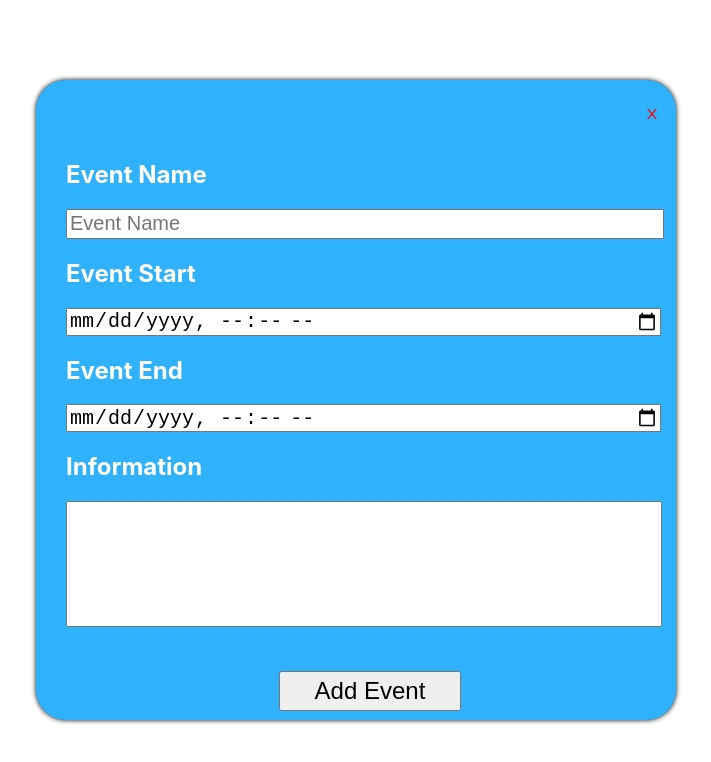
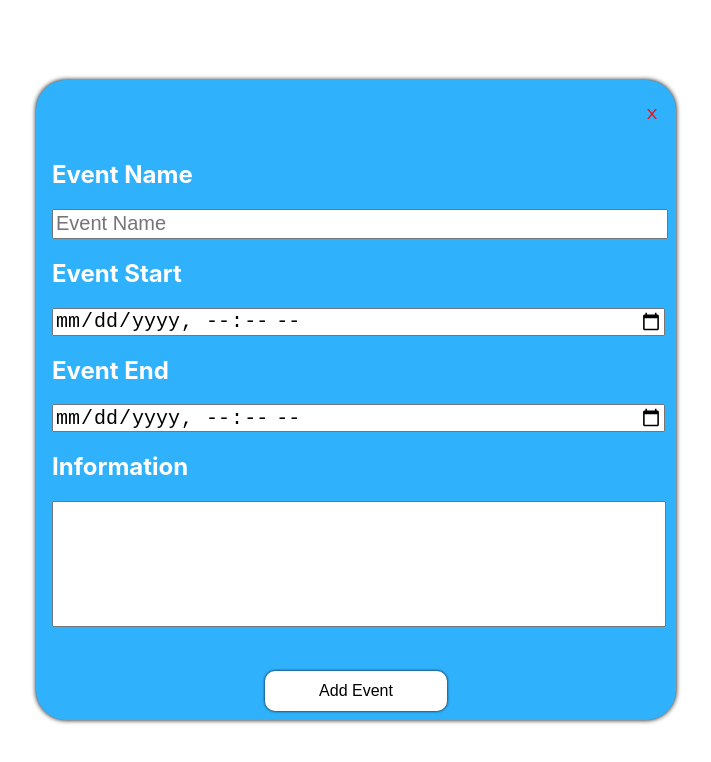
Before and after one commit to akwan84/Calender, a React (Create React App) app: page / in a window 1280 px wide. Both pictures are taken after a click on the button "Add Event". Shown: the top 762 px of the page, without its empty margins (284-995 px from the left). Built offline with nearby package versions, Linux system fonts and the light colour scheme; the HTML template or start-up script is replaced by a standard one.

Commit message:
fixed resizing issue

```diff
--- a/src/index.css
+++ b/src/index.css
@@ -13,7 +13,7 @@ code {
 }
 
 .event-input {
-  width: 97%;
+  width: 100%;
   height: 3vh;
   font-size: 2.5vh;
 }
@@ -45,7 +45,7 @@ code {
 
 #form-contents {
   position: absolute;
-  left: 30px;
+  left: 2.5%;
   top: 60px;
   color: white;
   width: 95%;
@@ -53,7 +53,7 @@ code {
 
 #information {
   resize: none;
-  width: 97%;
+  width: 100%;
   height: 15vh;
 }
 
@@ -62,7 +62,12 @@ code {
   height: 5vh;
   position: absolute;
   left: 35%;
-  font-size: 3vh;
+  font-size: 2vh;
+  background-color:white;
+  color:black;
+  border-radius: 10px;
+  border: 0px;
+  box-shadow: 0px 0px 3px black;
 }
 
 .week-day {
```
